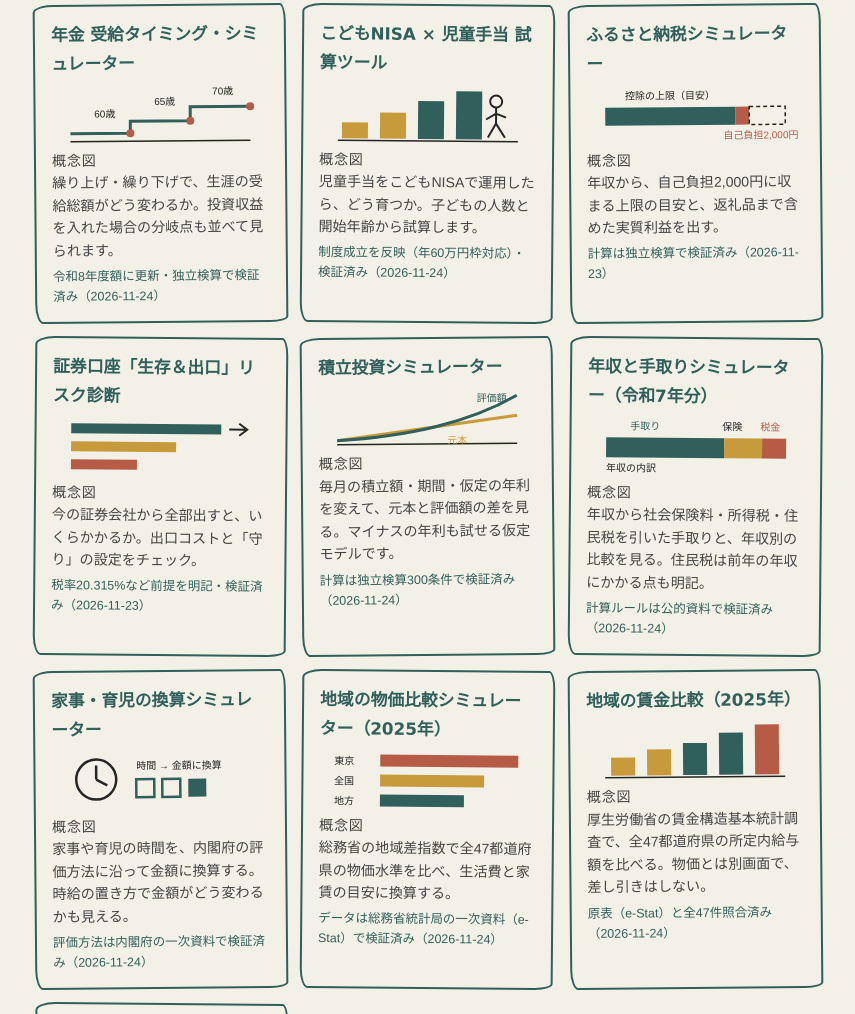
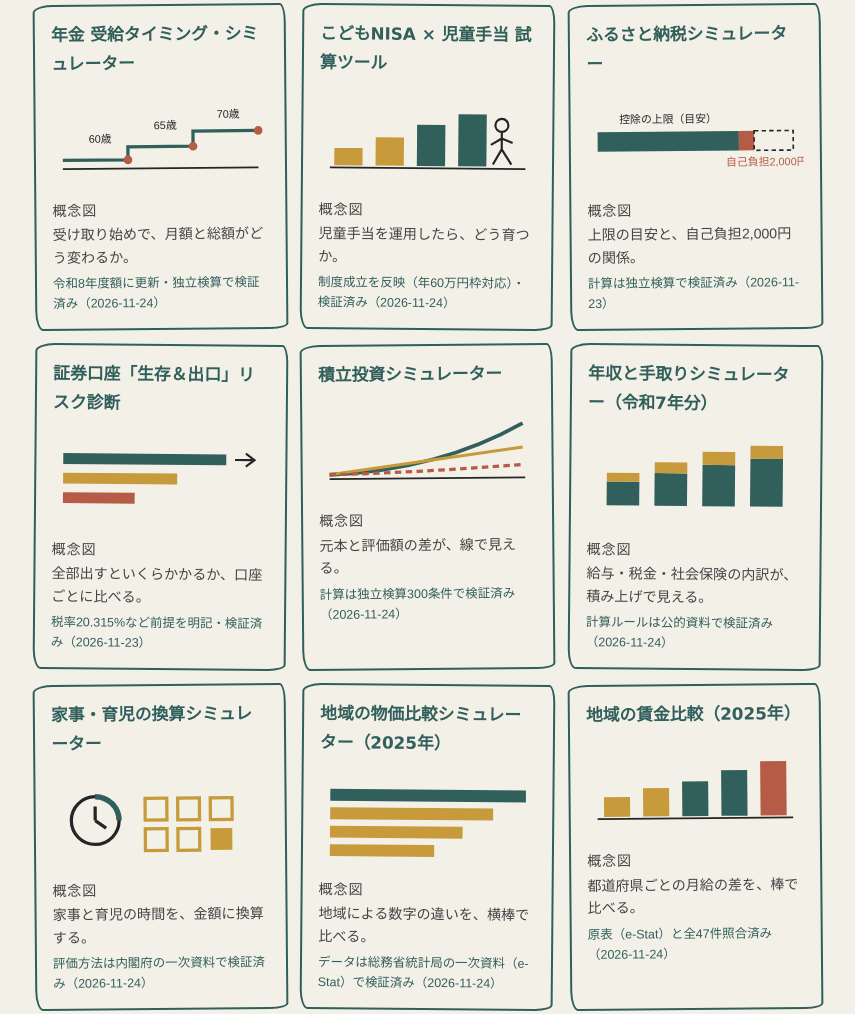
Before and after one commit to gurumoninvester-source/okane-simulators, a plain HTML site: page preview-ux04/tools/index.html in a window 1280 px wide. Shown: the part 213-1227 px from the top of the page, without its empty margins (212-1067 px from the left). Drawn offline with Linux system fonts and the light colour scheme; a web font is replaced by a local one.

Commit message:
Preview: UX v04 candidate v2 (diagram-led hub cards)

```diff
--- a/preview-ux04/tools/index.html
+++ b/preview-ux04/tools/index.html
@@ -17,7 +17,8 @@
 <meta name="twitter:card" content="summary_large_image">
 <meta property="og:image" content="https://okanekangaesugi.com/assets/ogp.png">
 <link rel="icon" href="/favicon.svg" type="image/svg+xml">
-<style>.diagram{width:100%;height:64px;display:block;margin:4px 0 2px}.concept{font-size:.7rem;color:#777;letter-spacing:.06em}</style>
+<style>.diagram{width:100%;height:110px;display:block;margin:6px 0 4px}
+.one{display:block;font-size:.95rem;margin:2px 0}.concept{font-size:.7rem;color:#777;letter-spacing:.06em}</style>
 </head>
 <body>
 <a class="skip" href="#main">本文へスキップ</a>
@@ -31,16 +32,16 @@
 <h1>考えすぎる人の道具箱</h1>
 <p class="lead">気になるものからどうぞ。どのシミュレーターも、入力した数字はあなたのブラウザの中だけで計算して、外部に送信・保存することはありません。</p>
 <div class="cards">
-  <a class="card" href="./pension/"><b>年金 受給タイミング・シミュレーター</b><svg class="diagram" viewBox="0 0 200 64" role="img" aria-hidden="true"><path d="M10 50 H70 M70 50 V38 H130 M130 38 V24 H190" fill="none" stroke="#315F5B" stroke-width="3"/><circle cx="70" cy="50" r="4" fill="#B55B46"/><circle cx="130" cy="38" r="4" fill="#B55B46"/><circle cx="190" cy="24" r="4" fill="#B55B46"/><path d="M10 58 H190" stroke="#232624" stroke-width="1.5"/><text x="34" y="34" font-size="10" fill="#232624">60歳</text><text x="94" y="22" font-size="10" fill="#232624">65歳</text><text x="152" y="12" font-size="10" fill="#232624">70歳</text></svg><span class="concept">概念図</span><span>繰り上げ・繰り下げで、生涯の受給総額がどう変わるか。投資収益を入れた場合の分岐点も並べて見られます。</span><span class="verified">令和8年度額に更新・独立検算で検証済み（2026-11-24）</span></a>
-  <a class="card" href="./kodomo-nisa/"><b>こどもNISA × 児童手当 試算ツール</b><svg class="diagram" viewBox="0 0 200 64" role="img" aria-hidden="true"><rect x="14" y="40" width="26" height="16" fill="#C79A3B"/><rect x="52" y="30" width="26" height="26" fill="#C79A3B"/><rect x="90" y="18" width="26" height="38" fill="#315F5B"/><rect x="128" y="8" width="26" height="48" fill="#315F5B"/><circle cx="168" cy="18" r="6" fill="none" stroke="#232624" stroke-width="2"/><path d="M168 24 V40 M168 30 L158 36 M168 30 L178 34 M168 40 L160 54 M168 40 L177 54" stroke="#232624" stroke-width="2" fill="none"/><path d="M10 58 H190" stroke="#232624" stroke-width="1.5"/></svg><span class="concept">概念図</span><span>児童手当をこどもNISAで運用したら、どう育つか。子どもの人数と開始年齢から試算します。</span><span class="verified">制度成立を反映（年60万円枠対応）・検証済み（2026-11-24）</span></a>
-  <a class="card" href="./furusato/"><b>ふるさと納税シミュレーター</b><svg class="diagram" viewBox="0 0 200 64" role="img" aria-hidden="true"><rect x="10" y="24" width="130" height="18" fill="#315F5B"/><rect x="140" y="24" width="14" height="18" fill="#B55B46"/><rect x="154" y="24" width="36" height="18" fill="none" stroke="#232624" stroke-width="1.5" stroke-dasharray="4 3"/><text x="30" y="16" font-size="10" fill="#232624">控除の上限（目安）</text><text x="128" y="56" font-size="10" fill="#B55B46">自己負担2,000円</text></svg><span class="concept">概念図</span><span>年収から、自己負担2,000円に収まる上限の目安と、返礼品まで含めた実質利益を出す。</span><span class="verified">計算は独立検算で検証済み（2026-11-23）</span></a>
-  <a class="card" href="./securities/"><b>証券口座「生存＆出口」リスク診断</b><svg class="diagram" viewBox="0 0 200 64" role="img" aria-hidden="true"><rect x="10" y="8" width="150" height="10" fill="#315F5B"/><rect x="10" y="26" width="105" height="10" fill="#C79A3B"/><rect x="10" y="44" width="66" height="10" fill="#B55B46"/><path d="M168 13 h16 M178 7 l8 6 -8 6" stroke="#232624" stroke-width="2" fill="none"/></svg><span class="concept">概念図</span><span>今の証券会社から全部出すと、いくらかかるか。出口コストと「守り」の設定をチェック。</span><span class="verified">税率20.315%など前提を明記・検証済み（2026-11-23）</span></a>
-  <a class="card" href="./investment/"><b>積立投資シミュレーター</b><svg class="diagram" viewBox="0 0 200 64" role="img" aria-hidden="true"><path d="M10 54 L190 30" stroke="#C79A3B" stroke-width="3"/><path d="M10 54 C 80 50, 140 38, 190 10" fill="none" stroke="#315F5B" stroke-width="3"/><path d="M10 58 H190" stroke="#232624" stroke-width="1.5"/><text x="120" y="58" font-size="10" fill="#C79A3B">元本</text><text x="150" y="16" font-size="10" fill="#315F5B">評価額</text></svg><span class="concept">概念図</span><span>毎月の積立額・期間・仮定の年利を変えて、元本と評価額の差を見る。マイナスの年利も試せる仮定モデルです。</span><span class="verified">計算は独立検算300条件で検証済み（2026-11-24）</span></a>
-  <a class="card" href="./income/"><b>年収と手取りシミュレーター（令和7年分）</b><svg class="diagram" viewBox="0 0 200 64" role="img" aria-hidden="true"><rect x="10" y="22" width="118" height="20" fill="#315F5B"/><rect x="128" y="22" width="38" height="20" fill="#C79A3B"/><rect x="166" y="22" width="24" height="20" fill="#B55B46"/><text x="34" y="14" font-size="10" fill="#315F5B">手取り</text><text x="126" y="14" font-size="10" fill="#232624">保険</text><text x="164" y="14" font-size="10" fill="#B55B46">税金</text><text x="10" y="56" font-size="10" fill="#232624">年収の内訳</text></svg><span class="concept">概念図</span><span>年収から社会保険料・所得税・住民税を引いた手取りと、年収別の比較を見る。住民税は前年の年収にかかる点も明記。</span><span class="verified">計算ルールは公的資料で検証済み（2026-11-24）</span></a>
-  <a class="card" href="./household/"><b>家事・育児の換算シミュレーター</b><svg class="diagram" viewBox="0 0 200 64" role="img" aria-hidden="true"><circle cx="36" cy="30" r="20" fill="none" stroke="#232624" stroke-width="2.5"/><path d="M36 30 V16 M36 30 L47 36" stroke="#232624" stroke-width="2.5"/><rect x="76" y="30" width="18" height="18" fill="none" stroke="#315F5B" stroke-width="2.5"/><rect x="102" y="30" width="18" height="18" fill="none" stroke="#315F5B" stroke-width="2.5"/><rect x="128" y="30" width="18" height="18" fill="#315F5B"/><text x="76" y="20" font-size="10" fill="#232624">時間 → 金額に換算</text></svg><span class="concept">概念図</span><span>家事や育児の時間を、内閣府の評価方法に沿って金額に換算する。時給の置き方で金額がどう変わるかも見える。</span><span class="verified">評価方法は内閣府の一次資料で検証済み（2026-11-24）</span></a>
-  <a class="card" href="./regional/"><b>地域の物価比較シミュレーター（2025年）</b><svg class="diagram" viewBox="0 0 200 64" role="img" aria-hidden="true"><rect x="52" y="6" width="138" height="12" fill="#B55B46"/><rect x="52" y="26" width="104" height="12" fill="#C79A3B"/><rect x="52" y="46" width="84" height="12" fill="#315F5B"/><text x="6" y="16" font-size="10" fill="#232624">東京</text><text x="6" y="36" font-size="10" fill="#232624">全国</text><text x="6" y="56" font-size="10" fill="#232624">地方</text></svg><span class="concept">概念図</span><span>総務省の地域差指数で全47都道府県の物価水準を比べ、生活費と家賃の目安に換算する。</span><span class="verified">データは総務省統計局の一次資料（e-Stat）で検証済み（2026-11-24）</span></a>
-  <a class="card" href="./regional-wages/"><b>地域の賃金比較（2025年）</b><svg class="diagram" viewBox="0 0 200 64" role="img" aria-hidden="true"><rect x="16" y="38" width="24" height="18" fill="#C79A3B"/><rect x="52" y="30" width="24" height="26" fill="#C79A3B"/><rect x="88" y="24" width="24" height="32" fill="#315F5B"/><rect x="124" y="14" width="24" height="42" fill="#315F5B"/><rect x="160" y="6" width="24" height="50" fill="#B55B46"/><path d="M10 58 H190" stroke="#232624" stroke-width="1.5"/></svg><span class="concept">概念図</span><span>厚生労働省の賃金構造基本統計調査で、全47都道府県の所定内給与額を比べる。物価とは別画面で、差し引きはしない。</span><span class="verified">原表（e-Stat）と全47件照合済み（2026-11-24）</span></a>
-  <a class="card" href="./household-survey/"><b>都市別の家計比較（家計調査2025年）</b><svg class="diagram" viewBox="0 0 200 64" role="img" aria-hidden="true"><rect x="16" y="10" width="72" height="44" fill="none" stroke="#232624" stroke-width="2"/><path d="M16 22 H88 M16 34 H88 M16 46 H88" stroke="#232624" stroke-width="1.2"/><rect x="112" y="10" width="72" height="44" fill="none" stroke="#315F5B" stroke-width="2"/><path d="M112 22 H184 M112 34 H184 M112 46 H184" stroke="#315F5B" stroke-width="1.2"/><text x="30" y="62" font-size="0" fill="#232624"></text></svg><span class="concept">概念図</span><span>県庁所在市など52市の勤労者世帯について、実収入・可処分所得・消費支出・住居を比べる。都道府県全体ではなく都市の世帯の統計。</span><span class="verified">データは総務省統計局の一次資料（e-Stat）で検証済み（2026-11-24）</span></a>
+  <a class="card" href="./pension/"><b>年金 受給タイミング・シミュレーター</b><svg class="diagram" viewBox="0 0 200 64" role="img" aria-hidden="true"><path d="M10 50 H70 M70 50 V38 H130 M130 38 V24 H190" fill="none" stroke="#315F5B" stroke-width="3"/><circle cx="70" cy="50" r="4" fill="#B55B46"/><circle cx="130" cy="38" r="4" fill="#B55B46"/><circle cx="190" cy="24" r="4" fill="#B55B46"/><path d="M10 58 H190" stroke="#232624" stroke-width="1.5"/><text x="34" y="34" font-size="10" fill="#232624">60歳</text><text x="94" y="22" font-size="10" fill="#232624">65歳</text><text x="152" y="12" font-size="10" fill="#232624">70歳</text></svg><span class="concept">概念図</span><span class="one">受け取り始めで、月額と総額がどう変わるか。</span><span class="verified">令和8年度額に更新・独立検算で検証済み（2026-11-24）</span></a>
+  <a class="card" href="./kodomo-nisa/"><b>こどもNISA × 児童手当 試算ツール</b><svg class="diagram" viewBox="0 0 200 64" role="img" aria-hidden="true"><rect x="14" y="40" width="26" height="16" fill="#C79A3B"/><rect x="52" y="30" width="26" height="26" fill="#C79A3B"/><rect x="90" y="18" width="26" height="38" fill="#315F5B"/><rect x="128" y="8" width="26" height="48" fill="#315F5B"/><circle cx="168" cy="18" r="6" fill="none" stroke="#232624" stroke-width="2"/><path d="M168 24 V40 M168 30 L158 36 M168 30 L178 34 M168 40 L160 54 M168 40 L177 54" stroke="#232624" stroke-width="2" fill="none"/><path d="M10 58 H190" stroke="#232624" stroke-width="1.5"/></svg><span class="concept">概念図</span><span class="one">児童手当を運用したら、どう育つか。</span><span class="verified">制度成立を反映（年60万円枠対応）・検証済み（2026-11-24）</span></a>
+  <a class="card" href="./furusato/"><b>ふるさと納税シミュレーター</b><svg class="diagram" viewBox="0 0 200 64" role="img" aria-hidden="true"><rect x="10" y="24" width="130" height="18" fill="#315F5B"/><rect x="140" y="24" width="14" height="18" fill="#B55B46"/><rect x="154" y="24" width="36" height="18" fill="none" stroke="#232624" stroke-width="1.5" stroke-dasharray="4 3"/><text x="30" y="16" font-size="10" fill="#232624">控除の上限（目安）</text><text x="128" y="56" font-size="10" fill="#B55B46">自己負担2,000円</text></svg><span class="concept">概念図</span><span class="one">上限の目安と、自己負担2,000円の関係。</span><span class="verified">計算は独立検算で検証済み（2026-11-23）</span></a>
+  <a class="card" href="./securities/"><b>証券口座「生存＆出口」リスク診断</b><svg class="diagram" viewBox="0 0 200 64" role="img" aria-hidden="true"><rect x="10" y="8" width="150" height="10" fill="#315F5B"/><rect x="10" y="26" width="105" height="10" fill="#C79A3B"/><rect x="10" y="44" width="66" height="10" fill="#B55B46"/><path d="M168 13 h16 M178 7 l8 6 -8 6" stroke="#232624" stroke-width="2" fill="none"/></svg><span class="concept">概念図</span><span class="one">全部出すといくらかかるか、口座ごとに比べる。</span><span class="verified">税率20.315%など前提を明記・検証済み（2026-11-23）</span></a>
+  <a class="card" href="./investment/"><b>積立投資シミュレーター</b><svg class="diagram" viewBox="0 0 200 64" role="img" aria-hidden="true"><path d="M10 54 C 70 52, 130 40, 188 8" fill="none" stroke="#315F5B" stroke-width="3.5"/><path d="M10 54 L188 30" stroke="#C79A3B" stroke-width="3"/><path d="M10 54 C 70 53, 130 50, 188 46" fill="none" stroke="#B55B46" stroke-width="3" stroke-dasharray="6 4"/><path d="M10 58 H190" stroke="#232624" stroke-width="1.5"/></svg><span class="concept">概念図</span><span class="one">元本と評価額の差が、線で見える。</span><span class="verified">計算は独立検算300条件で検証済み（2026-11-24）</span></a>
+  <a class="card" href="./income/"><b>年収と手取りシミュレーター（令和7年分）</b><svg class="diagram" viewBox="0 0 200 64" role="img" aria-hidden="true"><rect x="18" y="34" width="30" height="22" fill="#315F5B"/><rect x="18" y="26" width="30" height="8" fill="#C79A3B"/><rect x="62" y="26" width="30" height="30" fill="#315F5B"/><rect x="62" y="16" width="30" height="10" fill="#C79A3B"/><rect x="106" y="18" width="30" height="38" fill="#315F5B"/><rect x="106" y="6" width="30" height="12" fill="#C79A3B"/><rect x="150" y="12" width="30" height="44" fill="#315F5B"/><rect x="150" y="0" width="30" height="12" fill="#C79A3B"/></svg><span class="concept">概念図</span><span class="one">給与・税金・社会保険の内訳が、積み上げで見える。</span><span class="verified">計算ルールは公的資料で検証済み（2026-11-24）</span></a>
+  <a class="card" href="./household/"><b>家事・育児の換算シミュレーター</b><svg class="diagram" viewBox="0 0 200 64" role="img" aria-hidden="true"><circle cx="40" cy="32" r="22" fill="none" stroke="#232624" stroke-width="3"/><path d="M40 10 A22 22 0 0 1 62 32" fill="none" stroke="#315F5B" stroke-width="5"/><path d="M40 32 V19 M40 32 L50 39" stroke="#232624" stroke-width="3"/><rect x="86" y="12" width="20" height="20" fill="none" stroke="#C79A3B" stroke-width="3"/><rect x="116" y="12" width="20" height="20" fill="none" stroke="#C79A3B" stroke-width="3"/><rect x="146" y="12" width="20" height="20" fill="none" stroke="#C79A3B" stroke-width="3"/><rect x="86" y="40" width="20" height="20" fill="none" stroke="#C79A3B" stroke-width="3"/><rect x="116" y="40" width="20" height="20" fill="none" stroke="#C79A3B" stroke-width="3"/><rect x="146" y="40" width="20" height="20" fill="#C79A3B"/></svg><span class="concept">概念図</span><span class="one">家事と育児の時間を、金額に換算する。</span><span class="verified">評価方法は内閣府の一次資料で検証済み（2026-11-24）</span></a>
+  <a class="card" href="./regional/"><b>地域の物価比較シミュレーター（2025年）</b><svg class="diagram" viewBox="0 0 200 64" role="img" aria-hidden="true"><rect x="10" y="4" width="180" height="11" fill="#315F5B"/><rect x="10" y="21" width="150" height="11" fill="#C79A3B"/><rect x="10" y="38" width="122" height="11" fill="#C79A3B"/><rect x="10" y="55" width="96" height="11" fill="#C79A3B"/></svg><span class="concept">概念図</span><span class="one">地域による数字の違いを、横棒で比べる。</span><span class="verified">データは総務省統計局の一次資料（e-Stat）で検証済み（2026-11-24）</span></a>
+  <a class="card" href="./regional-wages/"><b>地域の賃金比較（2025年）</b><svg class="diagram" viewBox="0 0 200 64" role="img" aria-hidden="true"><rect x="16" y="38" width="24" height="18" fill="#C79A3B"/><rect x="52" y="30" width="24" height="26" fill="#C79A3B"/><rect x="88" y="24" width="24" height="32" fill="#315F5B"/><rect x="124" y="14" width="24" height="42" fill="#315F5B"/><rect x="160" y="6" width="24" height="50" fill="#B55B46"/><path d="M10 58 H190" stroke="#232624" stroke-width="1.5"/></svg><span class="concept">概念図</span><span class="one">都道府県ごとの月給の差を、棒で比べる。</span><span class="verified">原表（e-Stat）と全47件照合済み（2026-11-24）</span></a>
+  <a class="card" href="./household-survey/"><b>都市別の家計比較（家計調査2025年）</b><svg class="diagram" viewBox="0 0 200 64" role="img" aria-hidden="true"><rect x="16" y="10" width="72" height="44" fill="none" stroke="#232624" stroke-width="2"/><path d="M16 22 H88 M16 34 H88 M16 46 H88" stroke="#232624" stroke-width="1.2"/><rect x="112" y="10" width="72" height="44" fill="none" stroke="#315F5B" stroke-width="2"/><path d="M112 22 H184 M112 34 H184 M112 46 H184" stroke="#315F5B" stroke-width="1.2"/><text x="30" y="62" font-size="0" fill="#232624"></text></svg><span class="concept">概念図</span><span class="one">52市の収入と支出の中身を、並べて比べる。</span><span class="verified">データは総務省統計局の一次資料（e-Stat）で検証済み（2026-11-24）</span></a>
 </div>
 <section class="box">
 <h2>数字の背景は note で</h2>
```
Also changed, not shown: preview-ux04/index.html (+1 -1 lines), preview-ux04/tools/household-survey/index.html (+2 -2 lines), preview-ux04/tools/regional-wages/index.html (+2 -2 lines), preview-ux04/tools/regional/index.html (+2 -2 lines), 2 other files.
